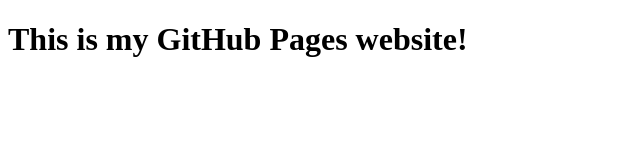
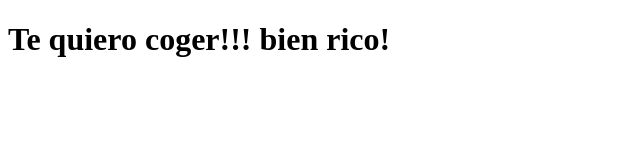
Before and after one commit to SixtoLuis/SixtoLuis.github.io, a plain HTML site: page index.html in a window 1280 px wide. Shown: the whole page, without its empty margins (0-640 px from the left). Drawn offline with Linux system fonts and the light colour scheme.

Commit message:
h1 change

```diff
--- a/index.html
+++ b/index.html
@@ -4,6 +4,6 @@
         <title>My Site!</title>
     </head>
     <body>
-		<h1> This is my GitHub Pages website!</h1>
+		<h1> Te quiero coger!!! bien rico!</h1>
     </body>
 </html>
```
